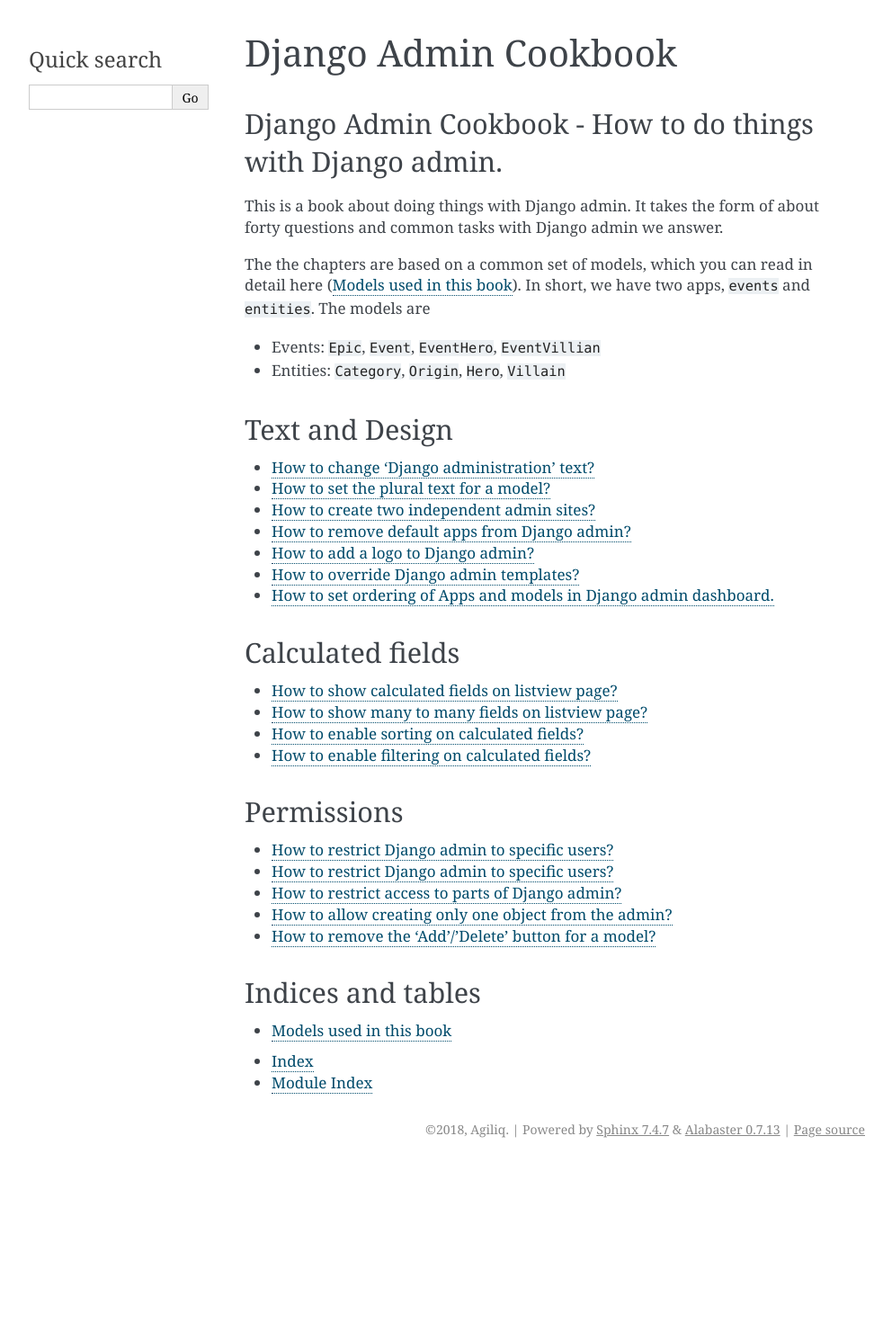
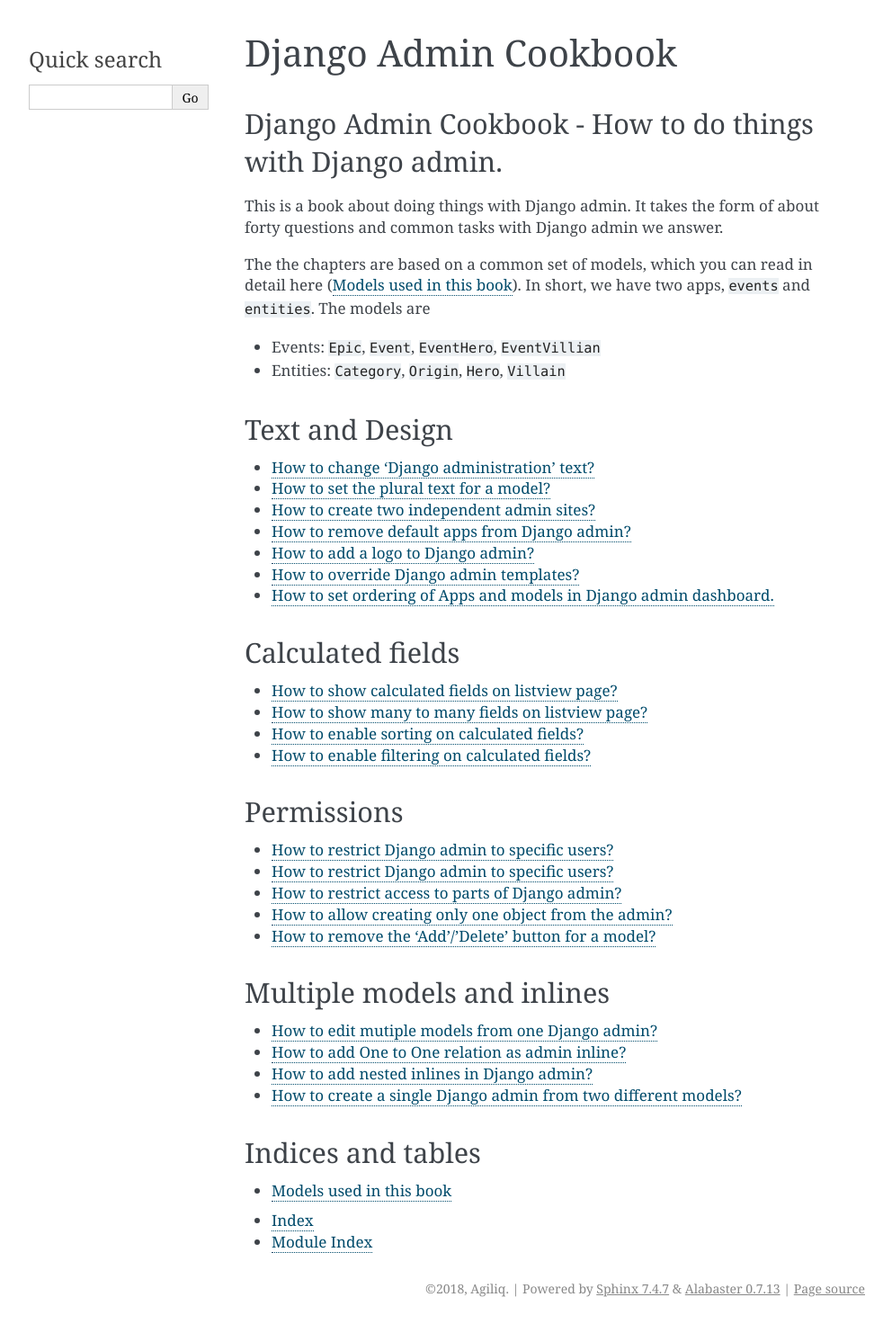
Before and after one commit to agiliq/django-admin-cookbook, a Sphinx documentation site: the page built from docs/index.rst, in a window 1280 px wide. Shown: the whole page at 90% size, without its empty margins (148-1140 px from the left). Built offline with Sphinx 7.4.7, drawn with Linux system fonts in a browser that asks for light colours; before the commit the page ends 1295 px from its top, so only the background shows below that.

Commit message:
Added placeholders for Multiple models and inlines

```diff
--- /dev/null
+++ b/docs/edit_multiple_models.rst
@@ -0,0 +1,2 @@
+How to edit mutiple models from one Django admin?
+=====================================================
--- a/docs/index.rst
+++ b/docs/index.rst
@@ -50,6 +50,17 @@
    only_one
    remove_add_delete
 
+Multiple models and inlines
+++++++++++++++++++++++++++++++++++++++++++
+
+.. toctree::
+   :maxdepth: 1
+
+   edit_multiple_models
+   one_to_one_inline
+   nested_inlines
+   single_admin_multiple_models
+
 
 Indices and tables
 +++++++++++++++++++++
--- /dev/null
+++ b/docs/nested_inlines.rst
@@ -0,0 +1,2 @@
+How to add nested inlines in Django admin?
+==========================================
--- /dev/null
+++ b/docs/one_to_one_inline.rst
@@ -0,0 +1,2 @@
+How to add One to One relation as admin inline?
+================================================
--- /dev/null
+++ b/docs/single_admin_multiple_models.rst
@@ -0,0 +1,2 @@
+How to create a single Django admin from two different models?
+=================================================================
```
